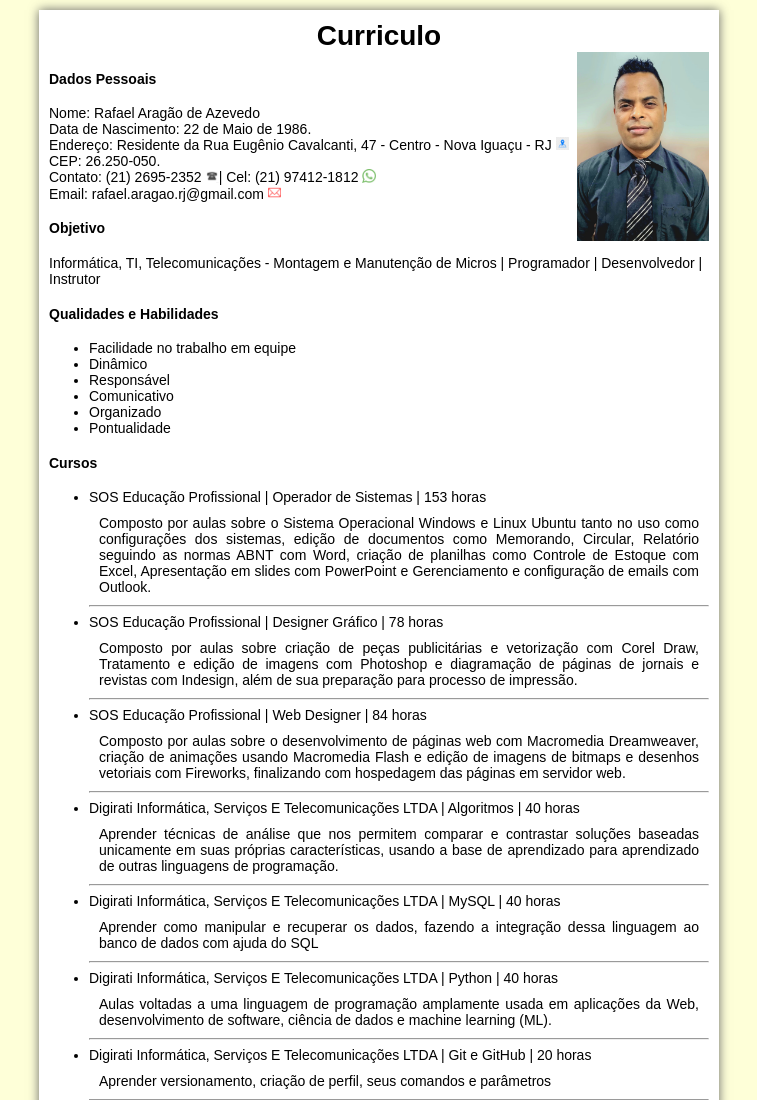
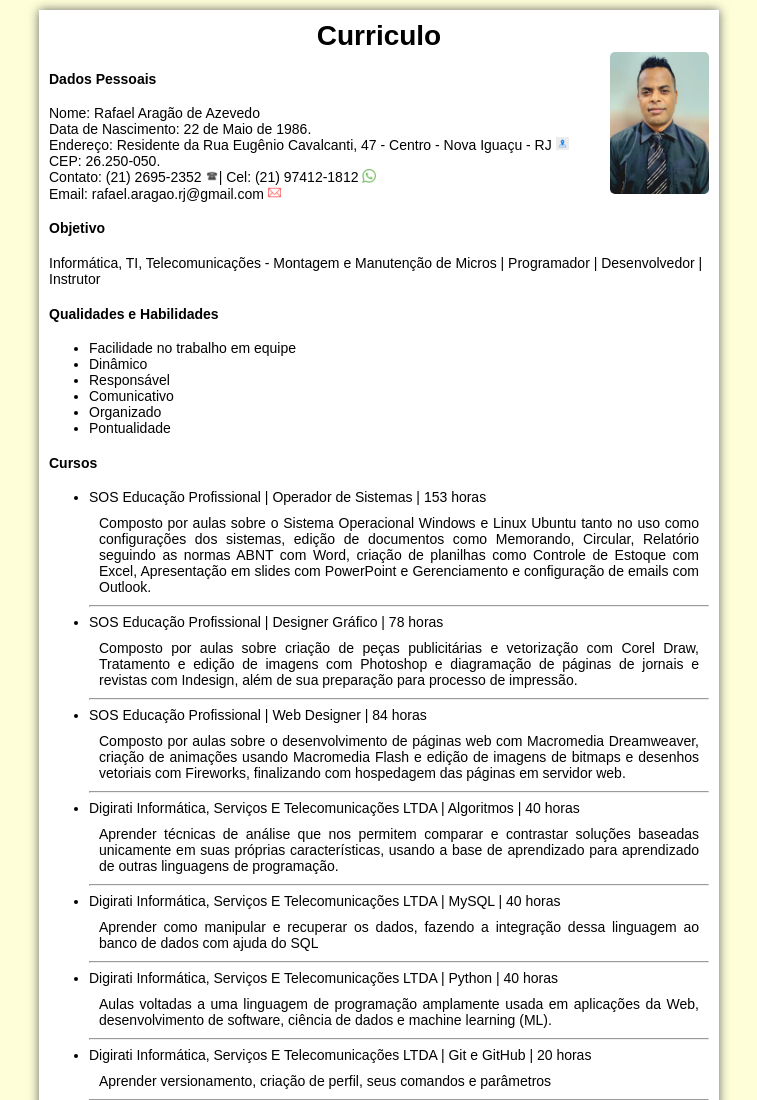
Before and after one commit to rafael-aragao/webpage, a plain HTML site: page index.html in a window 1280 px wide. Shown: the top 1100 px of the page, without its empty margins (261-1018 px from the left). Drawn offline with Linux system fonts and the light colour scheme.

Commit message:
Update estilo.css

```diff
--- a/estilo.css
+++ b/estilo.css
@@ -66,6 +66,7 @@ h1{
 }
 nav img {
     float: right;
-    width: 20%;
-    height: 20%;
+    width: 15%;
+    height: 15%;
+    border-radius: 5px;
 }
```
